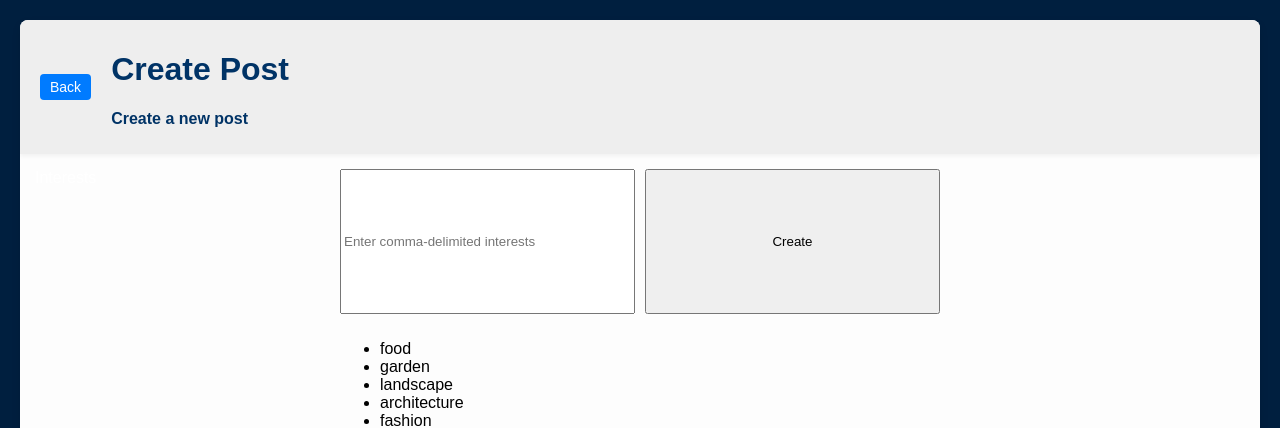
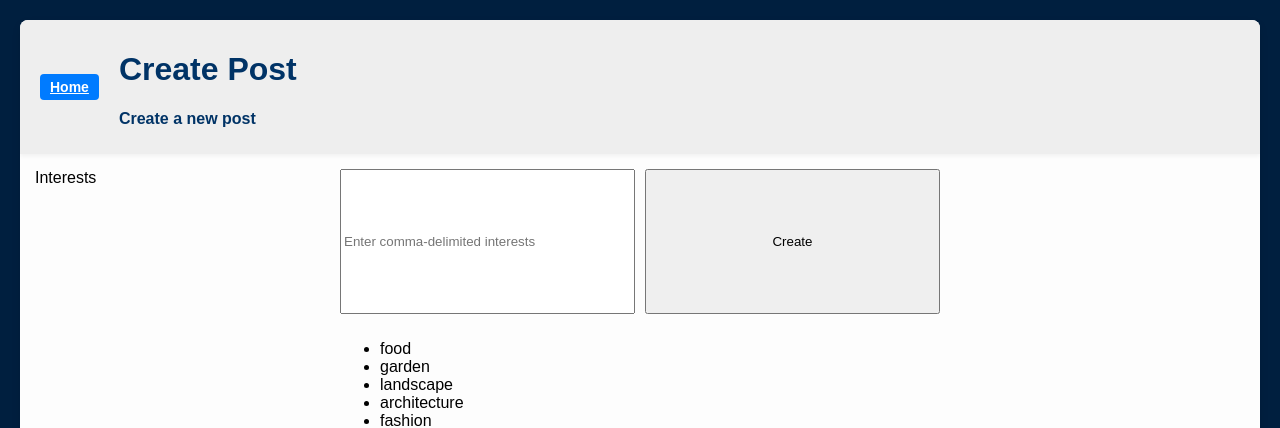
Before and after one commit to ssube/feedme, a Flask app: page /create in a window 1280 px wide. Shown: the top 428 px of the page. Run offline with Flask 3, Linux system fonts and the light colour scheme.

Commit message:
fix home links

```diff
--- a/feedme/server.py
+++ b/feedme/server.py
@@ -36,7 +36,9 @@ def posts():
 
 @app.route("/create", methods=["GET"])
 def create():
-    return template_page(get_bot_name(), [], CREATE_TEMPLATE, interests=special_interests)
+    return template_page(
+        get_bot_name(), [], CREATE_TEMPLATE, interests=special_interests
+    )
 
 
 @app.route("/<string:post_id>", methods=["GET"])
--- a/feedme/templates/create.html.j2
+++ b/feedme/templates/create.html.j2
@@ -48,10 +48,12 @@ function readChunks(reader) {
 
 function formatUpdate(update) {
   if (update["args"] && update["kwargs"]) {
-    return `Step parameters: ${JSON.stringify(update)}`;
+    return `Step parameters:
+${JSON.stringify(update["args"])}
+${JSON.stringify(update["kwargs"])}`;
   }
   if (update["result"]) {
-    return `Step output: ${JSON.stringify(update)}`;
+    return `Step output: ${JSON.stringify(update["result"])}`;
   }
   if (update["span"]) {
     return `Starting step: ${update["span"]}`;
@@ -69,7 +71,7 @@ function createPost() {
             "Content-Type": "application/json",
         },
         body: JSON.stringify({
-          "interests": interests,
+            "interests": interests,
         }),
     })
       .then(async (response) => {
@@ -81,11 +83,19 @@ function createPost() {
 
               // add to page
               const item = document.createElement('li');
-              item.appendChild(document.createTextNode(formatUpdate(update)));
+              if (update["done"]) {
+                const link = document.createElement('a');
+                link.href = update["result"];
+                link.textContent = "View post";
+                item.appendChild(link);
+              } else {
+                const code = document.createElement('pre');
+                code.textContent = formatUpdate(update);
+                item.appendChild(code);
+              }
               list.appendChild(item);
           }
           console.log(`Received ${updateCount} updates`);
-          // TODO: add the post link
       });
 }
     </script>
@@ -94,7 +104,7 @@ function createPost() {
 <body>
   <div class="post">
     <div class="post-header">
-      <button class="back-button">Back</button>
+      <a class="back-button" href="/">Home</a>
       <div class="header-content">
         <h1 class="header-title">Create Post</h1>
         <p class="header-description">Create a new post</p>
--- a/feedme/templates/default.css
+++ b/feedme/templates/default.css
@@ -66,6 +66,7 @@ body {
     /* grid-template-columns: repeat(auto-fill, minmax(512px, 1fr)); /* Responsive grid layout */
     gap: 10px; /* Space between images */
     overflow: auto;
+    color: black;
 }
 
 .post-content img {
@@ -100,5 +101,4 @@ body {
 
 .post-updates {
     grid-column: 2 / 4;
-    color: black;
 }
--- a/feedme/templates/default.html.j2
+++ b/feedme/templates/default.html.j2
@@ -9,7 +9,7 @@
 <body>
   <div class="post">
     <div class="post-header">
-      <button class="back-button">Back</button>
+      <a class="back-button" href="/">Home</a>
       <div class="header-content">
         <h1 class="header-title">{{ title }}</h1>
         <p class="header-description">{{ description }}</p>
```
